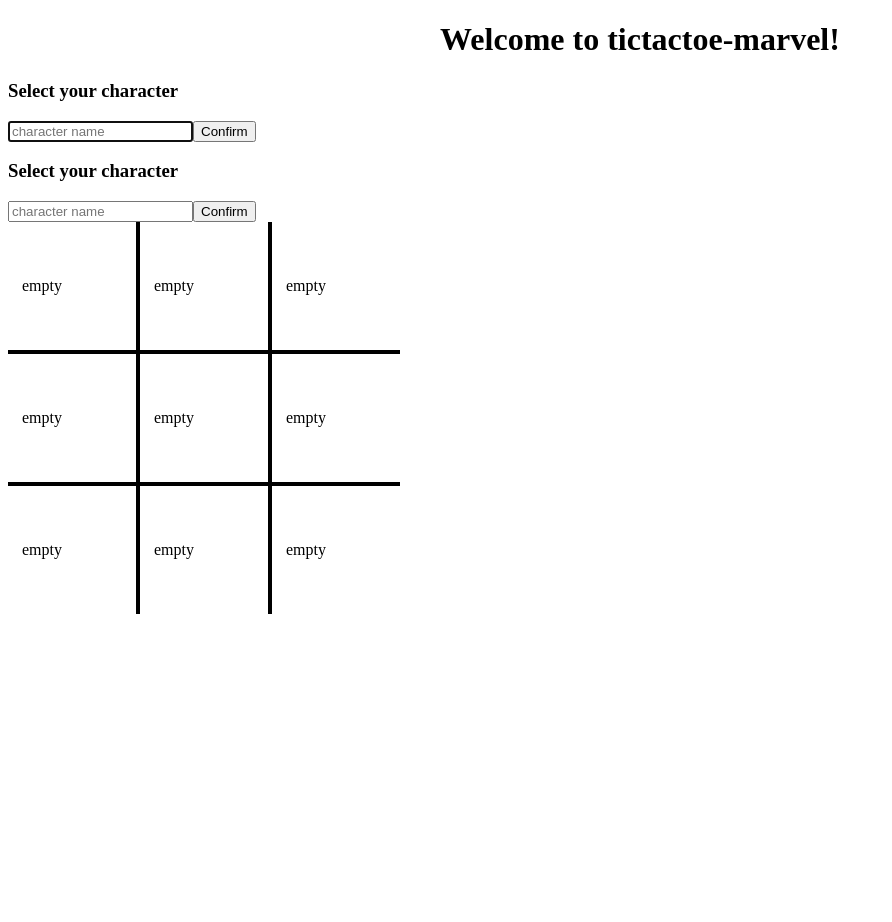
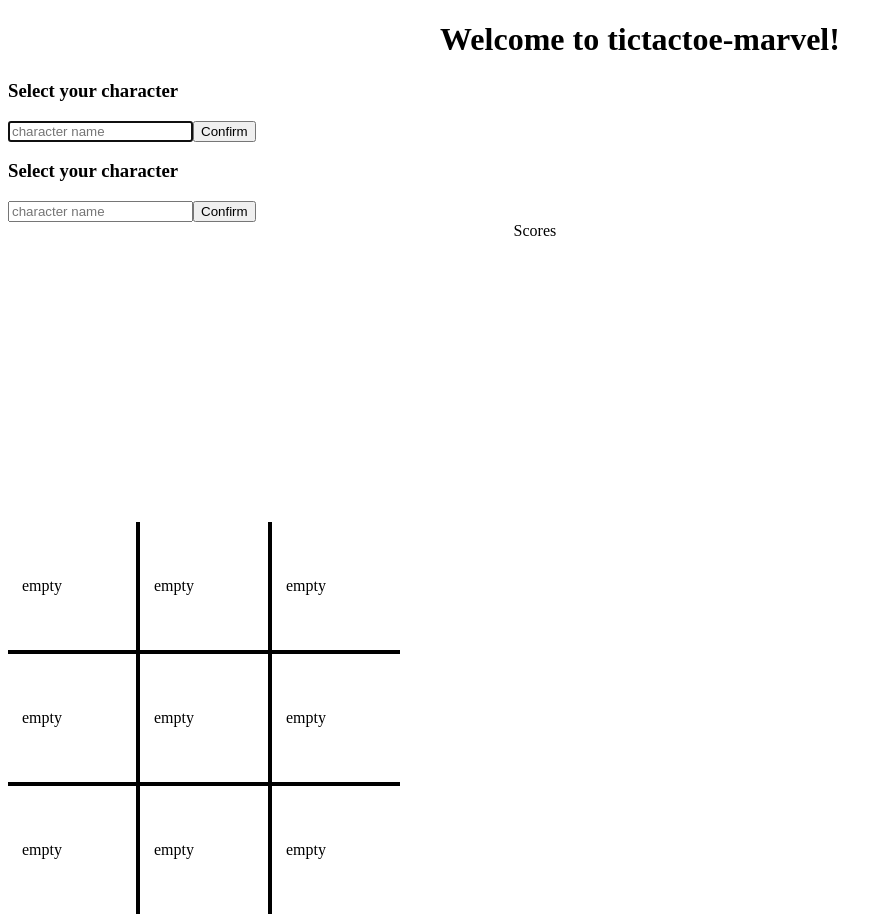
Before and after one commit to bfs15/tictactoe-marvel, an Angular app: page / in a window 1280 px wide. Shown: the whole page, without its empty margins (0-892 px from the left). Before the commit the page ends 800 px from the top, so only its background shows below. Built offline with nearby package versions, Linux system fonts and the light colour scheme; what ts-md5 would draw is missing.

Commit message:
PlayerScore pure component

```diff
--- a/src/app/app.module.ts
+++ b/src/app/app.module.ts
@@ -8,6 +8,7 @@
 import { GameComponent } from './game/game.component';
 import { CharacterSelectionComponent } from './character-selection/character-selection.component';
 import { FormsModule } from '@angular/forms';
+import { PlayerScoreComponent } from './player-score/player-score.component';
 
 @NgModule({
   declarations: [
@@ -15,7 +16,8 @@
     TictactoeBoardComponent,
     GameScoreComponent,
     GameComponent,
-    CharacterSelectionComponent
+    CharacterSelectionComponent,
+    PlayerScoreComponent
   ],
   imports: [
     BrowserModule,
--- a/src/app/game-score/game-score.component.css
+++ b/src/app/game-score/game-score.component.css
@@ -1,19 +1,19 @@
-#player-0 {
-  width: 50%;
+.playerSpan-0 {
+  width: 40%;
   float: left;
-  height: 230px;
-  overflow:hidden;
-  background: gray;
+  height: 300px;
+  overflow: hidden;
 }
 
-#player-1 {
-	width: 50%;
-	float: right;
-	height: 230px;
-	overflow:hidden;
-  background: gray;
+.playerScores {
+  width: 20%;
+  height: 300px;
+  float: left;
 }
 
-img {
-	height: 160px;
+.playerSpan-1 {
+  width: 40%;
+  float: right;
+  height: 300px;
+  overflow: hidden;
 }
--- a/src/app/game-score/game-score.component.html
+++ b/src/app/game-score/game-score.component.html
@@ -1,11 +1,12 @@
-<div *ngFor="let player of players; index as playerNo">
-  <div *ngIf="player" data-id="player-{{playerNo}}">
-    <div class="playerName" data-id="playerName-{{playerNo}}">{{player.name}}</div>
 
-    <img class="playerImage" *ngIf="player.imageUrl" [src]="player.imageUrl" />
-    <div class="playerImage" *ngIf="!player.imageUrl"></div>
+<span class="playerSpan" class="playerSpan-0">
+  <app-player-score *ngIf="players[0] != null" [player]="players[0]" [playerNo]="0"></app-player-score>
+</span>
 
-    <div class="playerScore" data-id="playerScore-{{playerNo}}">{{player.score}}</div>
-    <div *ngIf="player.turn == 0" class="playerTurn" data-id="playerTurn-{{playerNo}}">Goes first!</div>
-  </div>
+<div class="playerScores">
+  Scores
 </div>
+
+<span class="playerSpan" class="playerSpan-1">
+  <app-player-score *ngIf="players[1] != null" [player]="players[1]" [playerNo]="1"></app-player-score>
+</span>
--- /dev/null
+++ b/src/app/player-score/player-score.component.css
@@ -0,0 +1,19 @@
+
+
+.player {
+  background: #de1a1a;
+}
+
+.playerName {
+  font-size: 40px;
+  font-family: fantasy;
+  letter-spacing: 1px;
+  text-align: center;
+}
+
+.playerImage {
+  display: block;
+  margin-left: auto;
+  margin-right: auto;
+  height: 160px;
+}
--- /dev/null
+++ b/src/app/player-score/player-score.component.html
@@ -0,0 +1,9 @@
+<div class="player" *ngIf="player" data-id="player-{{playerNo}}">
+  <div class="playerName" data-id="playerName-{{playerNo}}">{{player.name}}</div>
+
+  <img class="playerImage" *ngIf="player.imageUrl" [src]="player.imageUrl" />
+  <div class="playerImage" *ngIf="!player.imageUrl"></div>
+
+  <div class="playerScore" data-id="playerScore-{{playerNo}}">{{player.score}}</div>
+  <div *ngIf="player.turn == 0" class="playerTurn" data-id="playerTurn-{{playerNo}}">Goes first!</div>
+</div>
```
Also changed, not shown: src/app/player-score/player-score.component.ts (added, +12 -0 lines), 1 other file (tests, documents, lock files or other folders).
